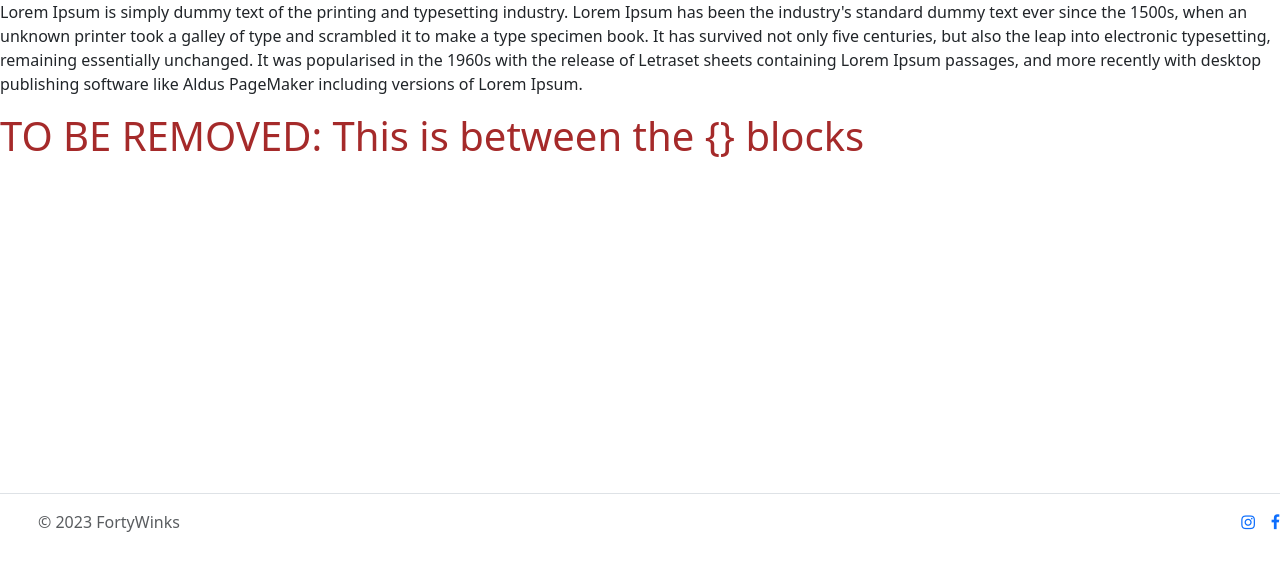
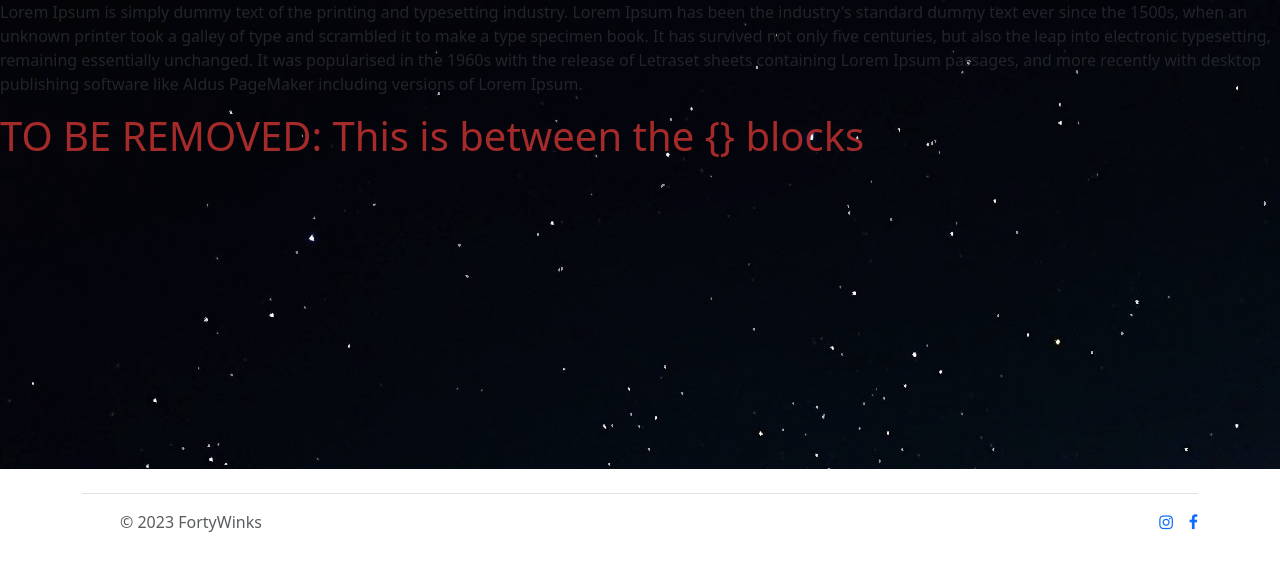
Before and after one commit to SaraClick/sky_project, a Flask app: page / in a window 1280 px wide. Shown: the part 226-800 px from the top of the page. Run offline with Flask 3, Linux system fonts and the light colour scheme.

Commit message:
footer alligned to bottom of webpage

```diff
--- a/application/static/styles/style.css
+++ b/application/static/styles/style.css
@@ -2,24 +2,19 @@ h1 {
   color: brown;
 }
 
-body {
-<<<<<<< HEAD
-  background-color:darkgreen;
-}
-=======
+body{
   background-image: url("/static/media/background/nightsky.jpg");
   width: 100%;
   font-color: white;
   padding:;
 }
 
-<<<<<<< HEAD
 #navbar_brand {
     width: 50px;
 }
 
 
-footer{
+#footer_main_container{
    position: fixed;
    left: 0;
    right:0;
@@ -35,6 +30,3 @@ fa fa-facebook{
 position: right;
 right:0;
 }
-=======
->>>>>>> da7991a732ad24ddc65d43f1a596c5a05edee0d1
->>>>>>> 6d5745a339b90dcda38aea39b558b97464265603
--- a/application/templates/layout.html
+++ b/application/templates/layout.html
@@ -68,7 +68,7 @@
     </main>
 
   <!-- Basic footer structure from Bootstram + team tweaks-->
-  <footer>
+  <footer id="footer_main_container">
     <div class="container">
       <footer class="d-flex flex-wrap justify-content-between align-items-center py-3 my-4 border-top">
         <div class="col-md-4 d-flex align-items-center">
```
